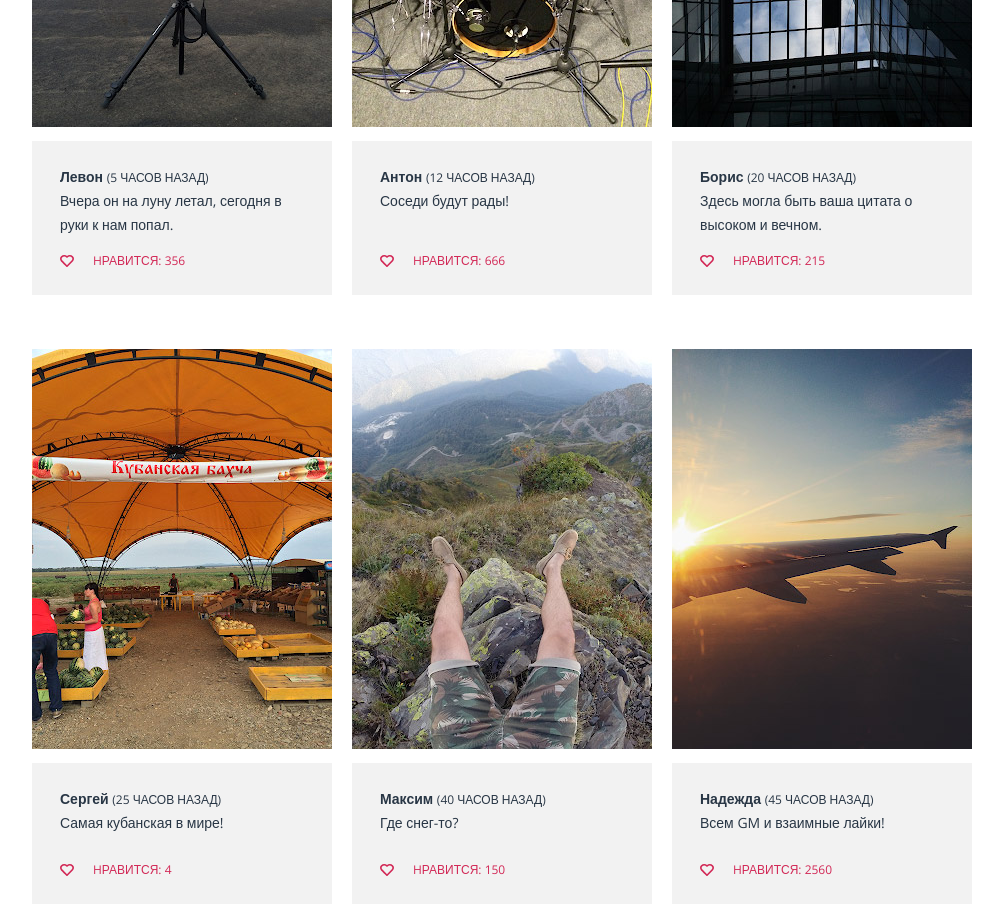
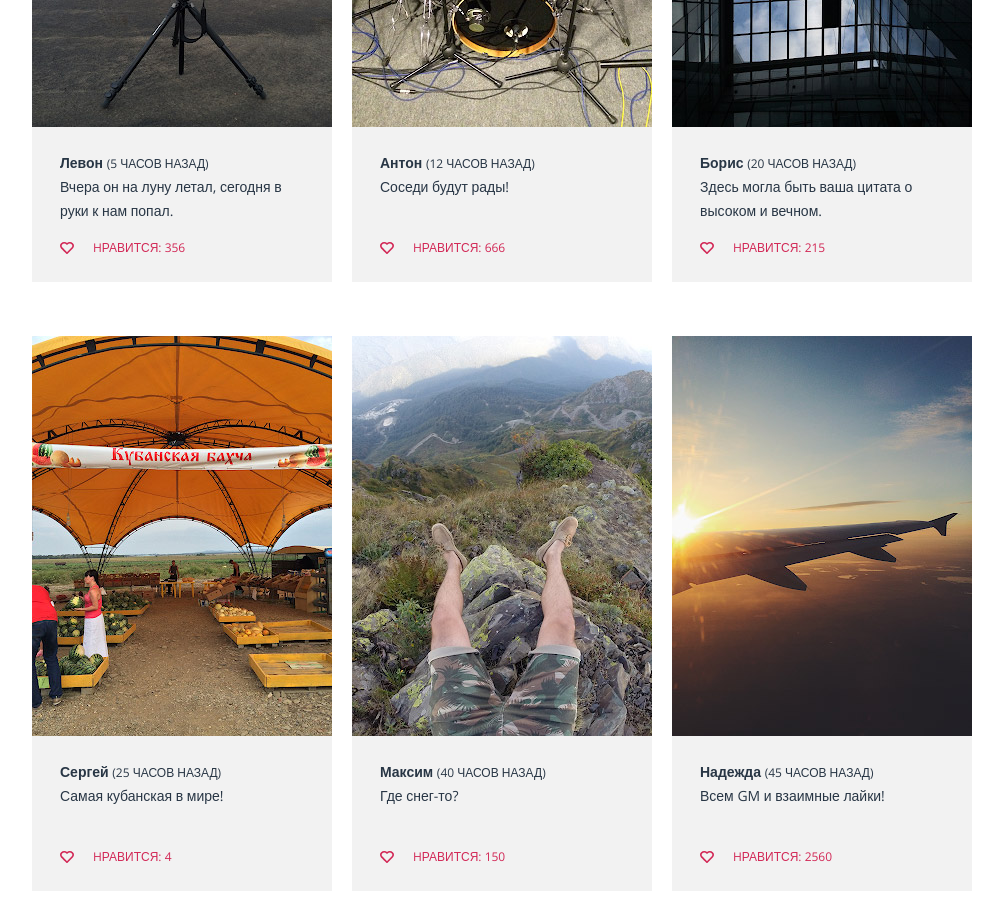
Before and after one commit to Klinkent/pink-template, a website built with webpack: page src/html/views/catalog.html in a window 1280 px wide. Shown: the part 1560-2467 px from the top of the page, without its empty margins (138-1141 px from the left). Built offline with nearby package versions, Linux system fonts and the light colour scheme; files whose address does not match are found by name.

Commit message:
фикс неправильного отступа

```diff
--- a/src/scss/style.scss
+++ b/src/scss/style.scss
@@ -60,11 +60,6 @@ a:not([class]) {
 img {
   max-width: 100%;
   display: block;
-}
-
-/* Указываем понятную периодичность в потоке данных у article*/
-article>*+* {
-  margin-top: 1em;
 }
 
 /* Наследуем шрифты для инпутов и кнопок */
```
